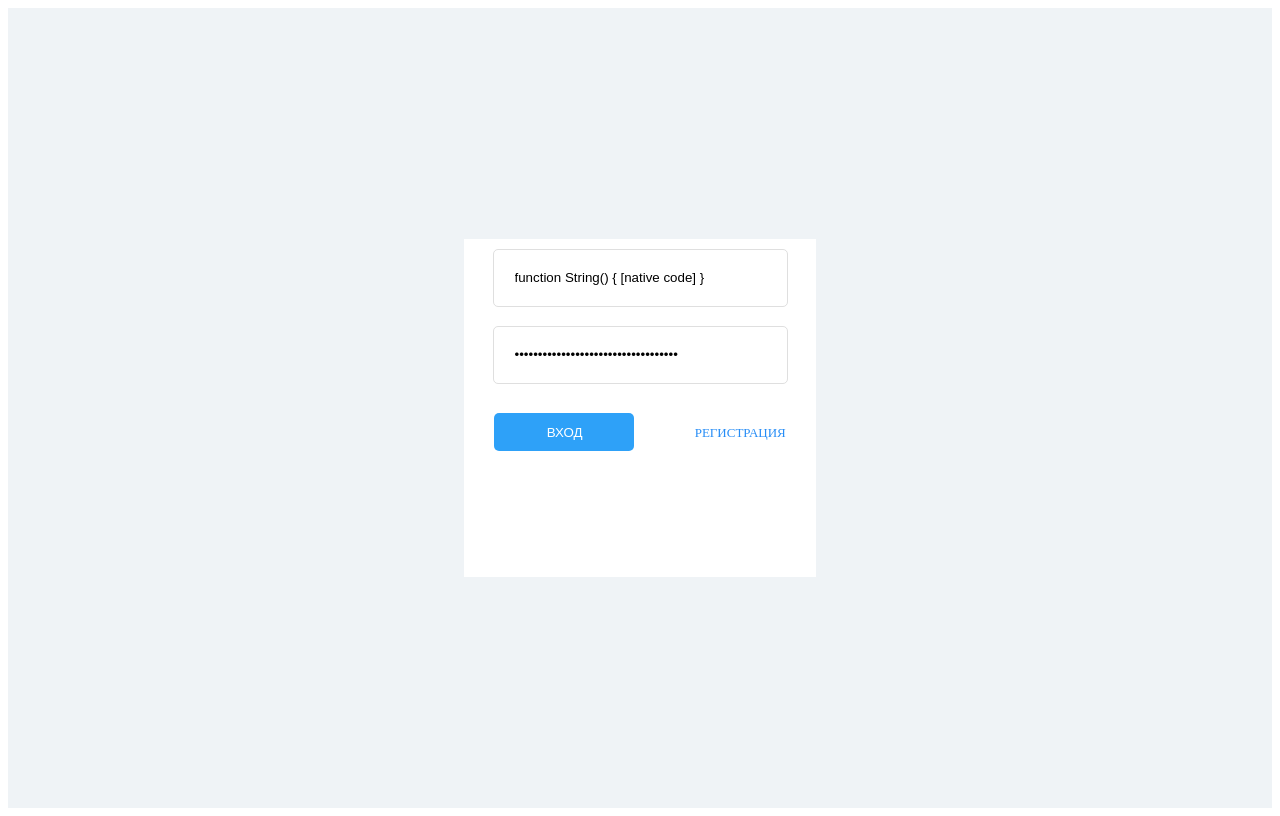
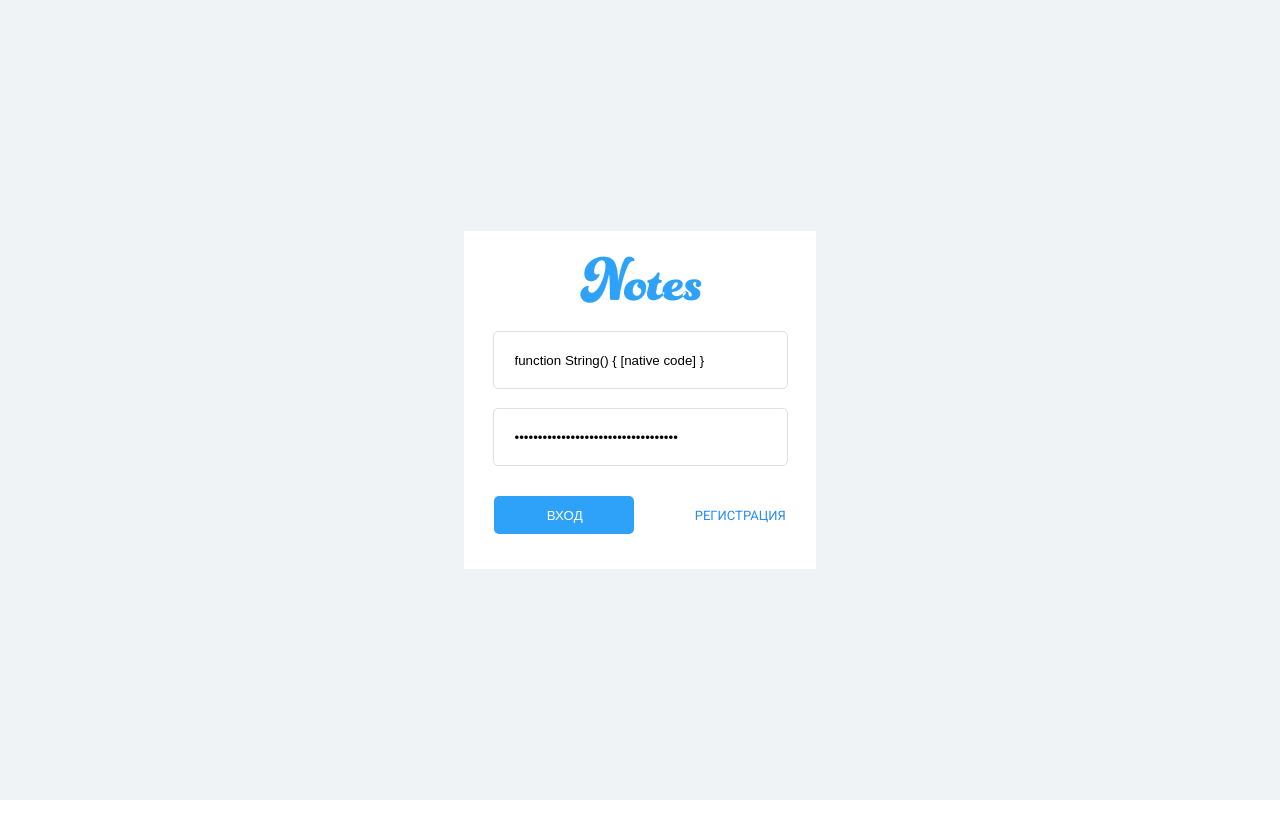
Before and after one commit to girlsgoit/notes-2022, a Vue app: page /#/ru/login in a window 1280 px wide. Built offline with nearby package versions, Linux system fonts and the light colour scheme.

Commit message:
login / register ru fixes

```diff
--- a/src/pages/LoginRU.vue
+++ b/src/pages/LoginRU.vue
@@ -1,7 +1,7 @@
 <template>
   <section>
     <div class="container container_forms">
-      <!-- <img src="./assets/notes.png" alt="" /> -->
+      <img src="../assets/notes.png" alt="" />
       <form action="" name="log_in" class="form_container">
         <input
           type="text"
@@ -74,7 +74,7 @@ export default {
 };
 </script>
 
-<style scoped>
+<style>
 body {
   padding: 0;
   margin: 0;
--- a/src/pages/RegisterRU.vue
+++ b/src/pages/RegisterRU.vue
@@ -92,7 +92,7 @@ export default {
 };
 </script>
 
-<style scoped>
+<style>
 body {
   padding: 0;
   margin: 0;
```
